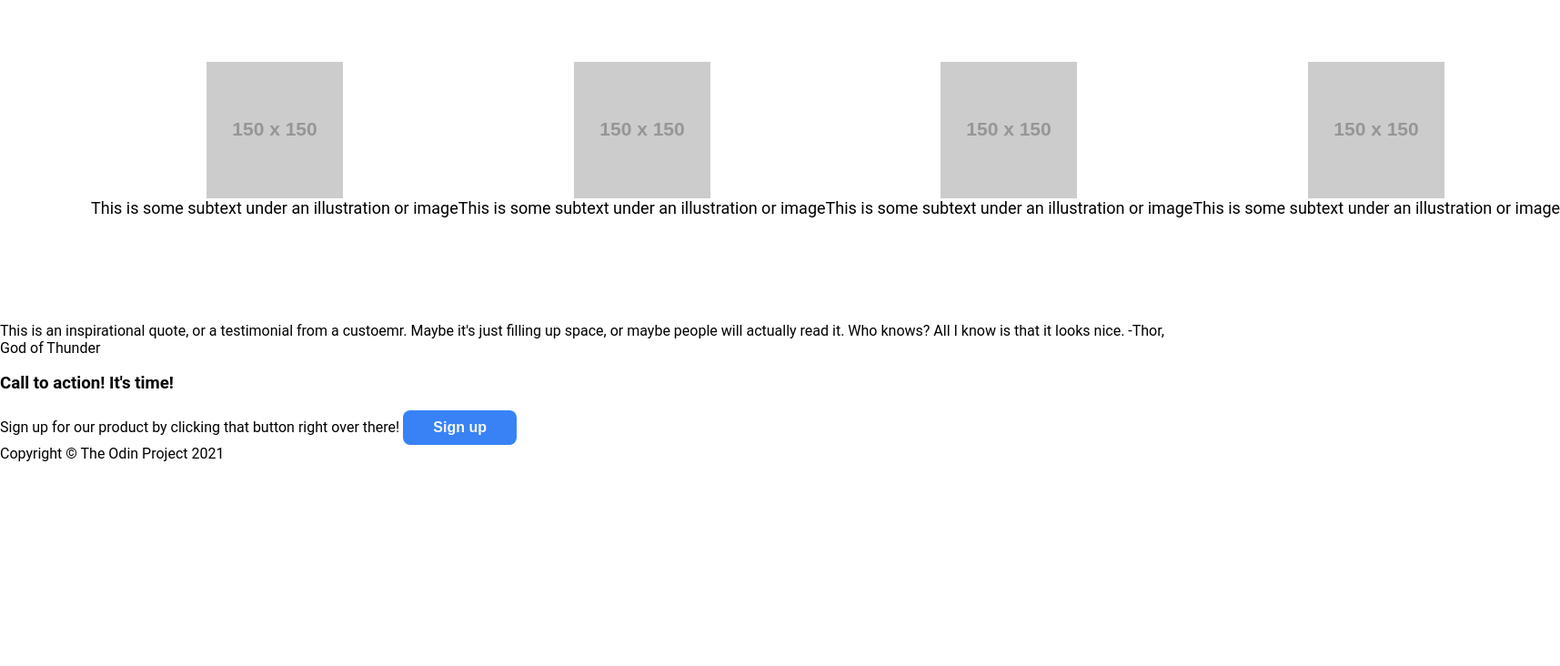
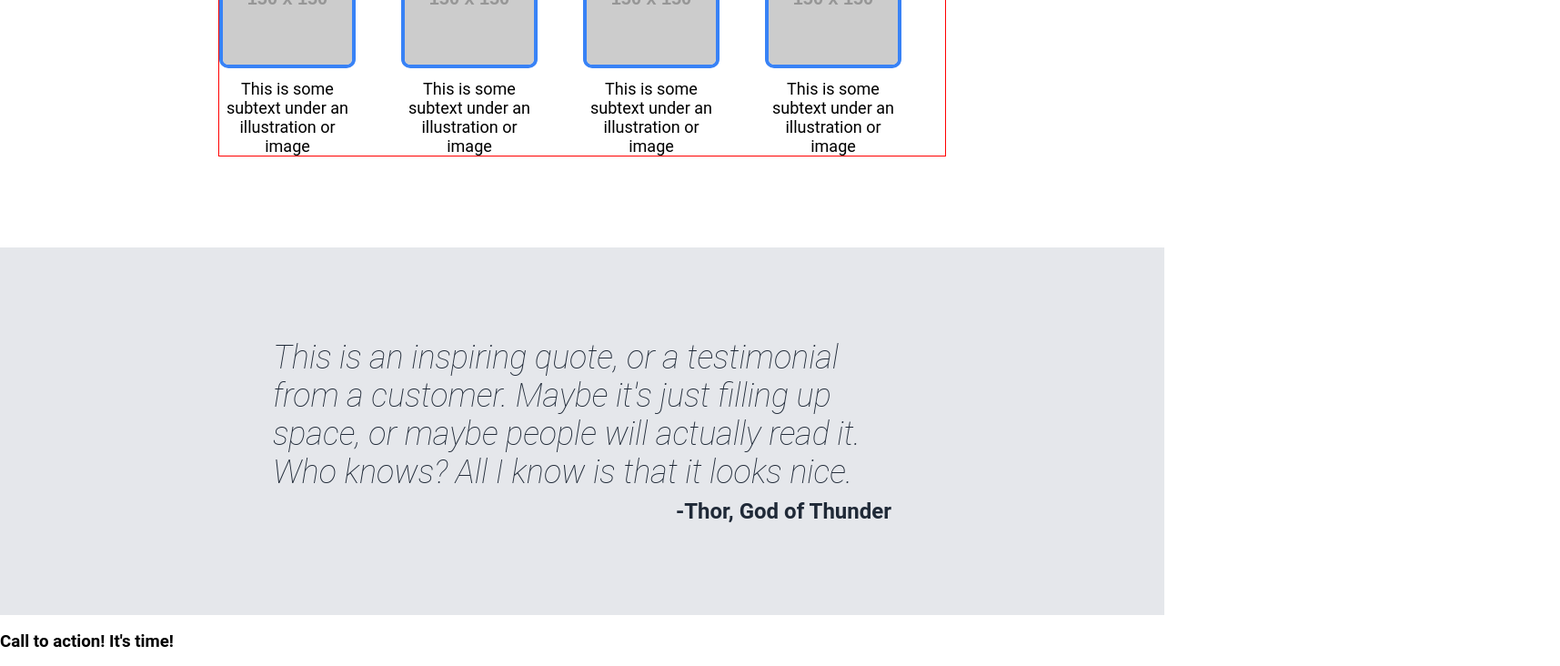
Before and after one commit to huanillo/odin_landing_page, a plain HTML site: page index.html in a window 1280 px wide. Shown: the part 695-1427 px from the top of the page at 91% size, 1715 px wide, since content can reach past the window. Before the commit the page ends 1203 px from the top, so only its background shows below. Drawn offline with Linux system fonts and the light colour scheme; placeholder pictures from the web are drawn by us.

Commit message:
Almost finished section 3. Need to work on text width.

```diff
--- a/index.html
+++ b/index.html
@@ -33,8 +33,8 @@
         </div>
     </div>
     <div class="section3">
-        This is an inspirational quote, or a testimonial from a custoemr. Maybe it's just filling up space, or maybe people will actually read it. Who knows? All I know is that it looks nice.
-        -Thor, God of Thunder
+        This is an inspiring quote, or a testimonial from a customer. Maybe it's just filling up space, or maybe people will actually read it. Who knows? All I know is that it looks nice.
+        <div class="thor">-Thor, God of Thunder</div>
     </div>
     <div class="section4">
         <h3>Call to action! It's time!</h3>
--- a/style.css
+++ b/style.css
@@ -77,27 +77,65 @@ h2 {
   font-size: 36px;
   font-weight: 900;
   text-align: center;
+  border: 1px solid;
 }
 .section2{
   font-size: 18px;
   display: flex;
   flex-direction: column;
+  align-self: center;
   box-sizing: border-box;
-  padding: 100px;
-  gap: 40px;
-  justify-content: space-around;
+  padding-left: 100px;
+  padding-right: 100px;
+  gap: 8px;
+  width: 1000px;
 }
 .images{
 display: flex;
-flex-flow: column wrap;
-align-items: center;
-justify-content: center;
-height: 200px;
-}
-.caption{
-  display: flex;
-  text-align: center;
-  justify-content: center;
-  align-items: center;
+flex-flow: row wrap;
+gap: 12px 50px;
+margin: 0;
+padding-top: 0px;
+border: 1px solid red;
+margin-bottom: 100px;
 
 }
+.images span{
+  display: flex;
+  flex-flow: row wrap;
+  text-align: center;
+  width: 150px;
+  order: 2;
+  margin: 0;
+  gap: 8px;
+
+}
+
+.images img {
+  border-radius: 10px;
+  border: 4px solid #3882F6;
+  box-sizing: border-box;
+}
+
+.section3 {
+  background-color: #e5e7eb;
+  font-size: 36px;
+  font-style: italic;
+  font-weight: 100;
+  color: #1f2937;
+  display: flex;
+  flex-direction: column;
+  align-self: center;
+  padding: 100px 300px;
+  margin: 0;
+  gap: 8px;
+}
+.thor{
+  font-style: normal;
+  font-size: 24px;
+  font-weight: 700;
+  text-align: end;
+  margin: 0;
+  gap: 0;
+  padding: 0;
+}
```
